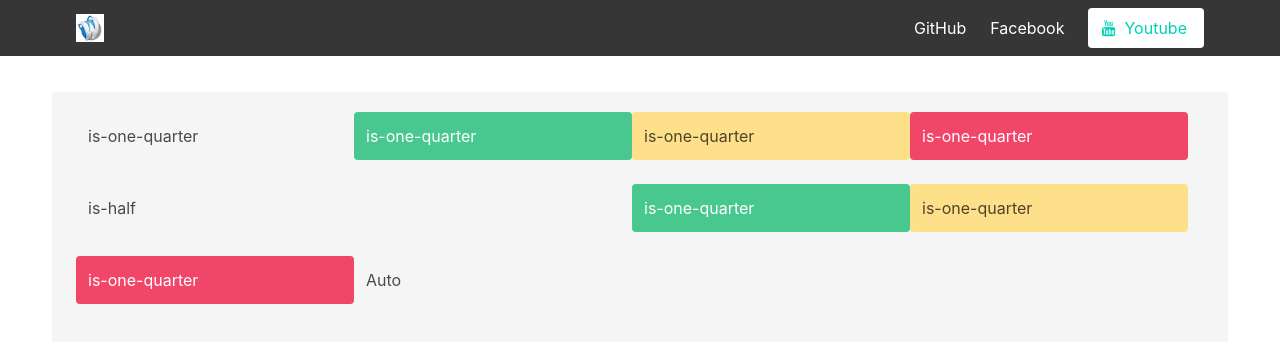
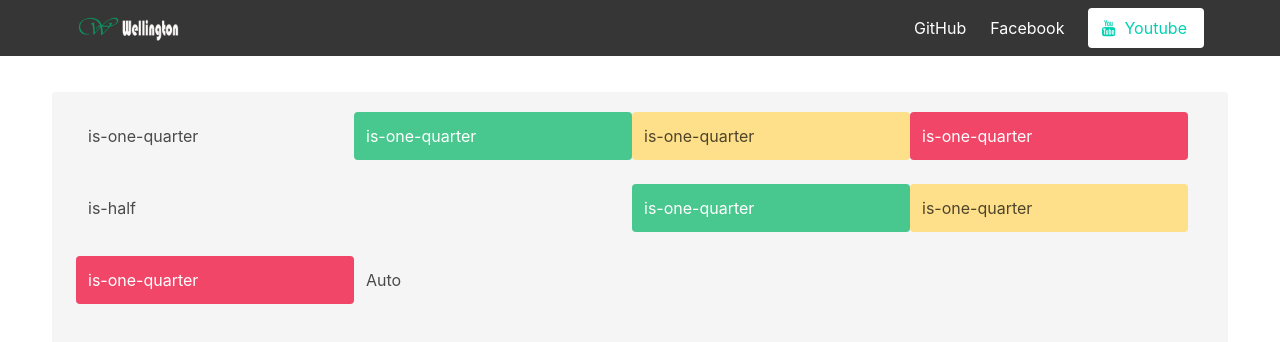
Before and after one commit to wemacias/wemacias.github.io, a plain HTML site: page index.html in a window 1280 px wide. Drawn offline with nearby package versions, Linux system fonts and the light colour scheme.

Commit message:
logo mejorado

```diff
--- a/css/master.css
+++ b/css/master.css
@@ -1,3 +1,3 @@
 .logo{
-  height: 100px;
+  height: 120px;
 }
--- a/index.html
+++ b/index.html
@@ -18,7 +18,7 @@
         <div class="container">
           <div class="navbar-start">
             <a href="#" class="navbar-item">
-              <img src="img/logo.png" alt="Wellington" class="logo">
+              <img src="img/logotipo.png" alt="Wellington" class="logo">
             </a>
           </div <div class="navbar-end navbar-menu">
           <a href="http://github.com/wemacias" target="_blank" class="navbar-item">GitHub</a>
```
Also changed, not shown: img/logo2.png (renamed from img/logo.png), img/logotipo.png (added).
